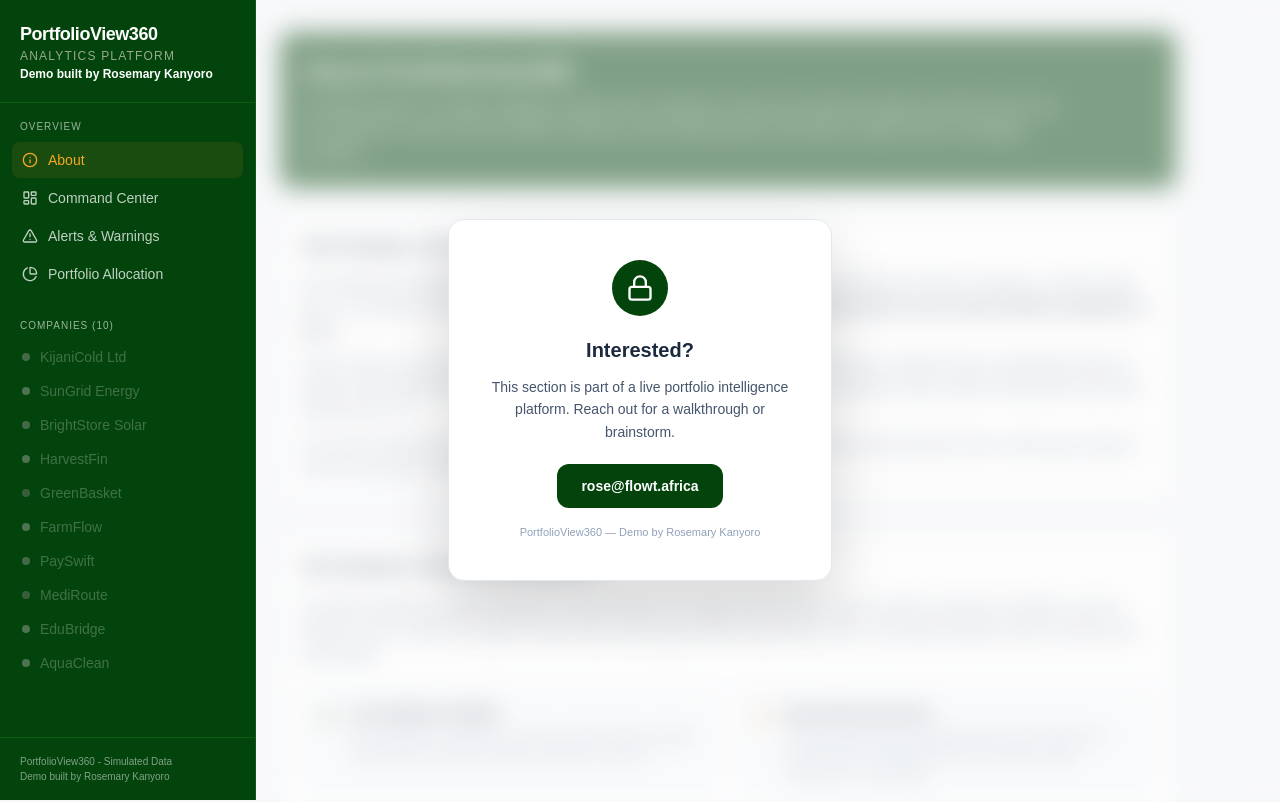
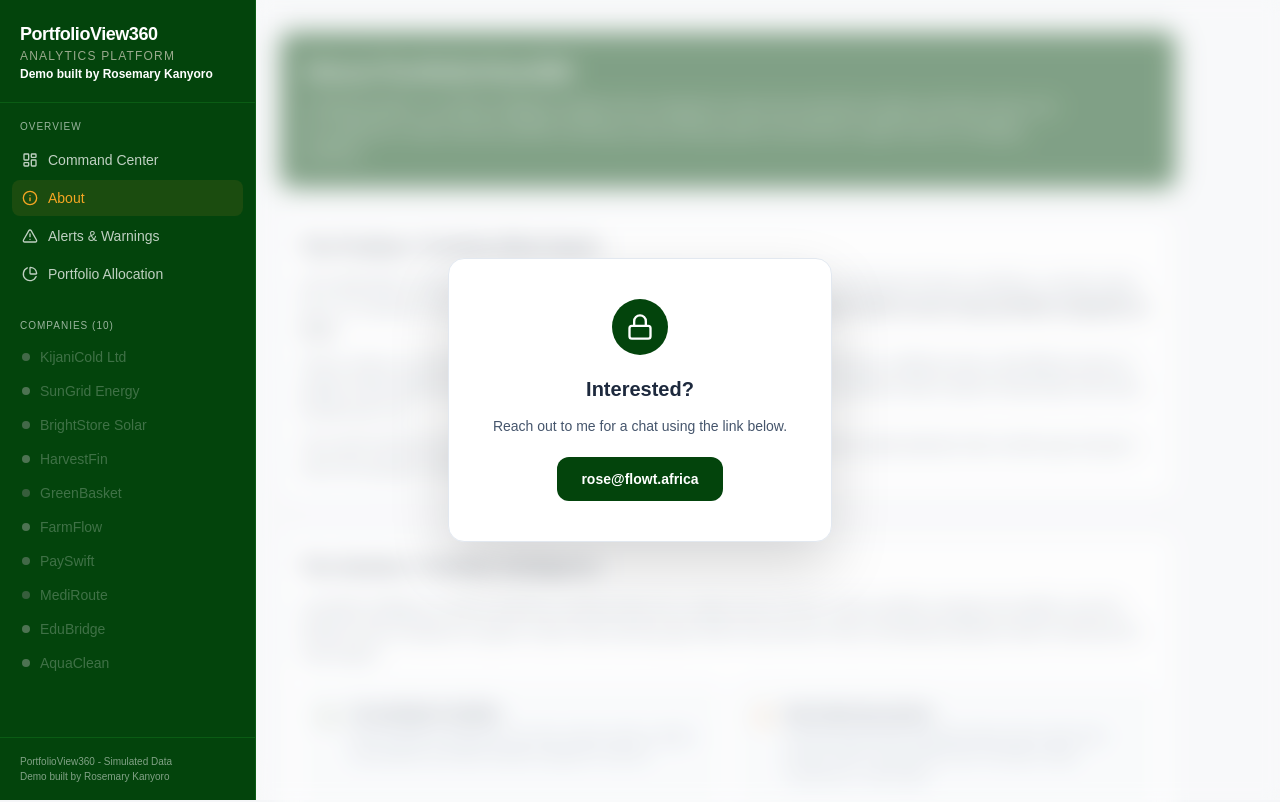
Before and after one commit to RoseWairimuK/ProjectPortfolio360, a Next.js app: page /about in a window 1280 px wide. Shown: the top 802 px of the page. Built offline with nearby package versions, Linux system fonts and the light colour scheme.

Commit message:
Move Command Center above About in nav; simplify locked overlay message
Co-Authored-By: Claude Sonnet 4.6 <noreply@anthropic.com>

```diff
--- a/src/components/LockedOverlay.tsx
+++ b/src/components/LockedOverlay.tsx
@@ -40,8 +40,7 @@ export default function LockedOverlay({ children }: LockedOverlayProps) {
           </h2>
 
           <p className="text-sm text-slate-600 leading-relaxed mb-5">
-            This section is part of a live portfolio intelligence platform.
-            Reach out for a walkthrough or brainstorm.
+            Reach out to me for a chat using the link below.
           </p>
 
           <a
@@ -50,10 +49,6 @@ export default function LockedOverlay({ children }: LockedOverlayProps) {
           >
             rose@flowt.africa
           </a>
-
-          <p className="text-[11px] text-slate-400 mt-4">
-            PortfolioView360 — Demo by Rosemary Kanyoro
-          </p>
         </div>
       </div>
     </div>
--- a/src/components/Sidebar.tsx
+++ b/src/components/Sidebar.tsx
@@ -39,8 +39,8 @@ function statusDot(status: string) {
 }
 
 const navItems = [
+  { href: "/", label: "Command Center", icon: LayoutDashboard },
   { href: "/about", label: "About", icon: Info },
-  { href: "/", label: "Command Center", icon: LayoutDashboard },
   { href: "/alerts", label: "Alerts & Warnings", icon: AlertTriangle },
   { href: "/allocation", label: "Portfolio Allocation", icon: PieChart },
 ];
```
